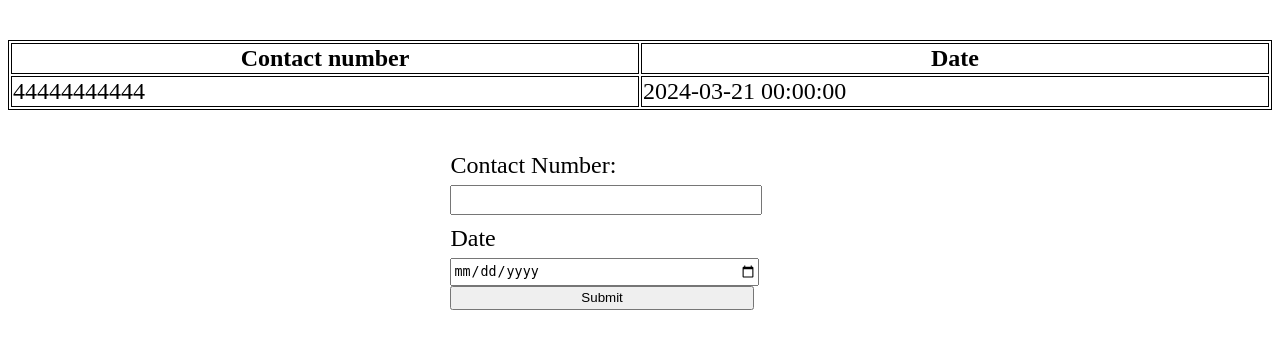
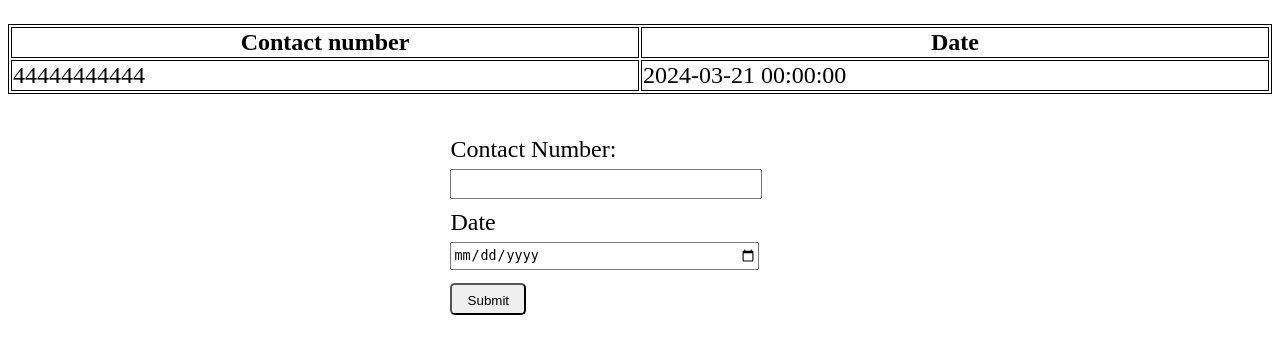
Before and after one commit to codedrian/PHPirates-Sailing-the-Seven-Seas-of-PHP-Mastery, a PHP site: page / in a window 1280 px wide. Shown: the top 354 px of the page. Run offline with PHP 8.4, Linux system fonts and the light colour scheme; data comes from the database, SQL or seed files in the repository.

Commit message:
REfactor codes

```diff
--- a/Raffle Entry/index.php
+++ b/Raffle Entry/index.php
@@ -31,7 +31,7 @@
 
 <body>
     <main>
-
+        <section class="notification-section">
             <ul>
                 <?php
                 if (!empty($errors)) :
@@ -40,6 +40,7 @@
                         <li><?= $error ?></li>
                 <?php
                     endforeach;
+                    header("Refresh: 3");
                 endif;
                 ?>
 
@@ -50,9 +51,11 @@
                         <li><?= $messages ?></li>
                 <?php
                     endforeach;
+                    header("Refresh: 3");
                 endif;
                 ?>
             </ul>
+        </section>
 
         <table>
             <tr>
@@ -85,7 +88,7 @@
             <input type="text" name="contact_number">
             <label for="date">Date</label>
             <input type="date" name="date" min="<?php echo date('Y-m-d'); ?>">
-            <input type="submit">
+            <input type="submit" class="form-submit-button">
 
         </form>
     </main>
```
Lines whose indentation alone changed are shown as unchanged.
